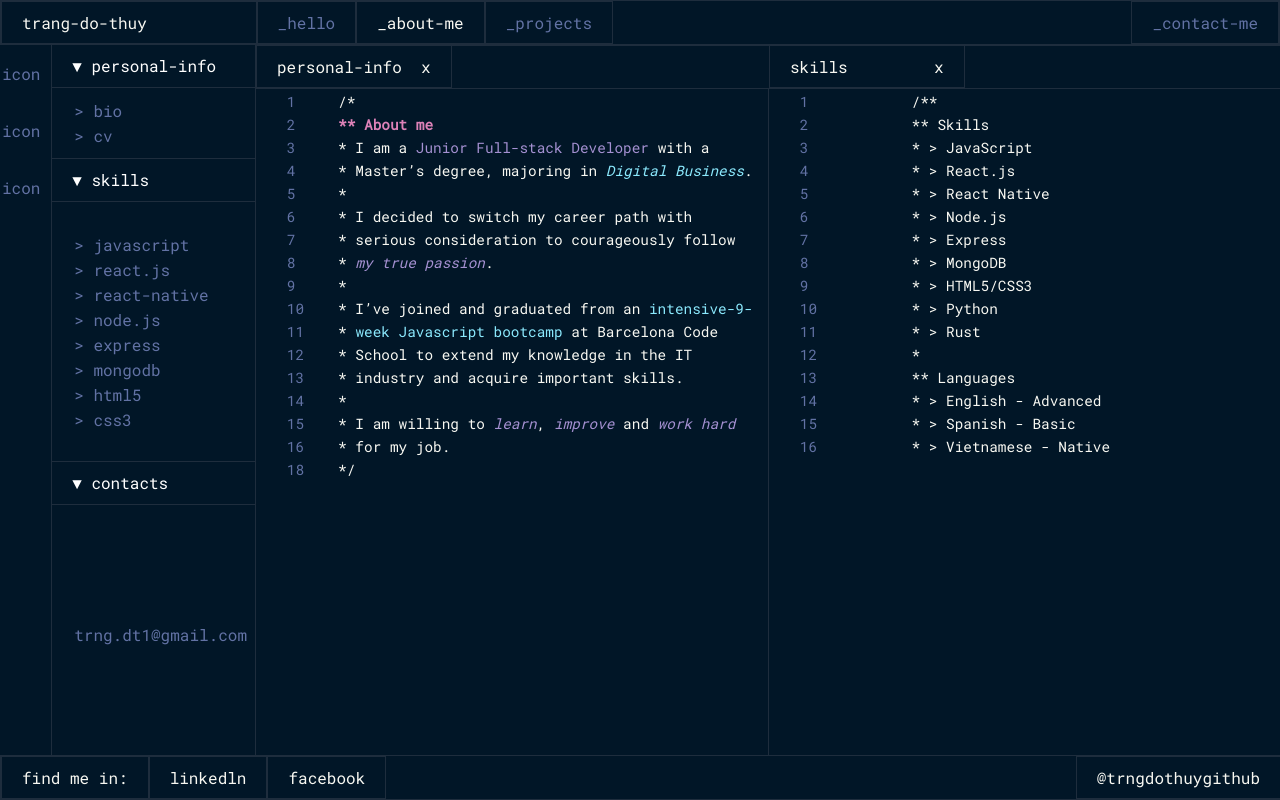
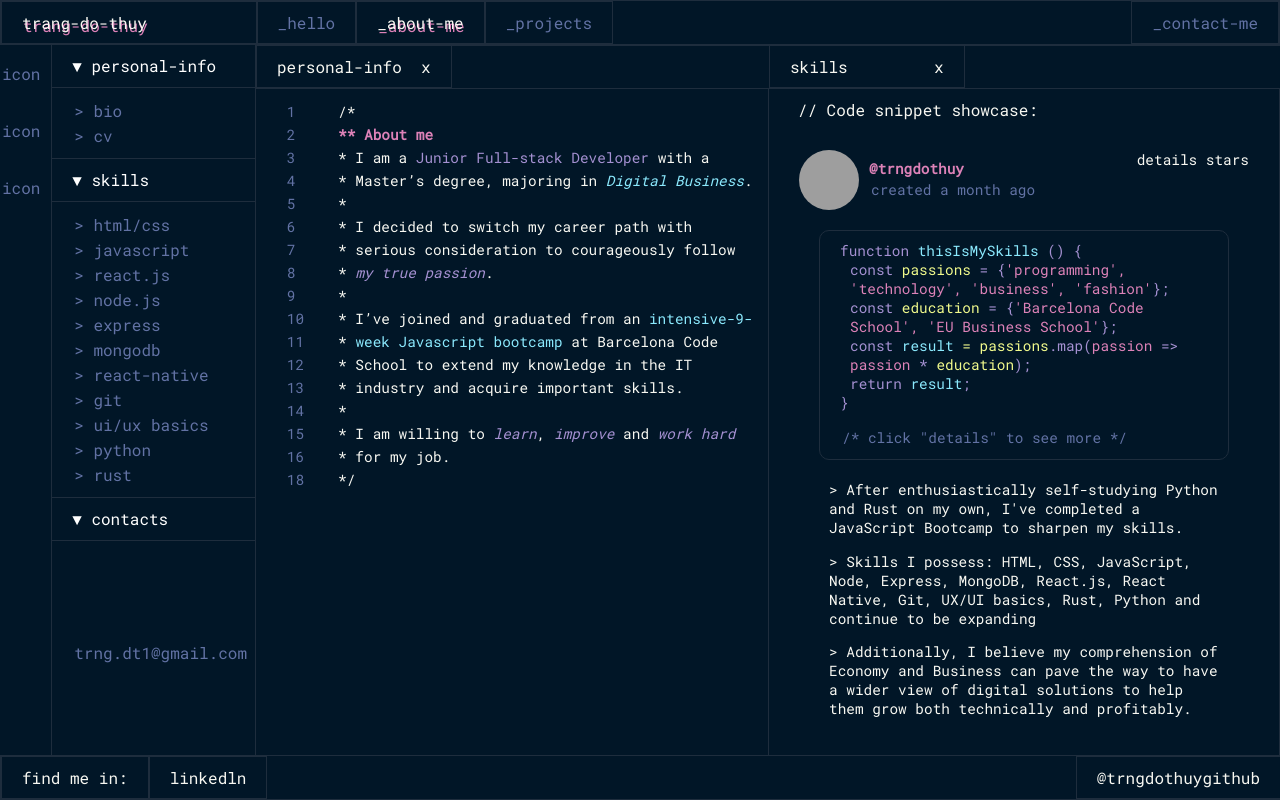
Before and after one commit to trngdothuy/portfolio-public, a React (Create React App) app: page /about-me in a window 1280 px wide. Built offline with nearby package versions, Linux system fonts and the light colour scheme; grey boxes are pictures that could not be loaded.

Commit message:
autopush

```diff
--- a/src/App.css
+++ b/src/App.css
@@ -6,6 +6,10 @@
   /* color: #607B96; */
   color: #F8F8F2;
   font-family: 'Roboto Mono', monospace;
+}
+
+a[href], input[type='submit'], input[type='image'], label[for], select, button, .pointer {
+  cursor: pointer;
 }
 
 h1 {
@@ -58,9 +62,11 @@ a {
   padding: 2px ;
 }
 
-.full-block {
+.full-block-home {
   display: flex;
   height: 90vh;
+  flex-wrap: wrap;
+  overflow: scroll;
 }
 
 .block-1 {
@@ -80,6 +86,11 @@ a {
 
 /* about-me */
 
+.full-block {
+  display: flex;
+  height: 90vh;
+}
+
 .icon-column {
   display: flex;
   flex-direction: column;
@@ -89,6 +100,7 @@ a {
 .personal-info-column {
   display: flex;
   flex-direction: column;
+  /* flex-wrap: wrap; */
   width: 80%;
 }
 
@@ -129,10 +141,24 @@ a {
 }
 
 .main-body{
+  padding-top: 10px;
   display: flex;
+  flex-direction: column;
+  flex-wrap: wrap;
+  /* height: 90vh; */
   font-size: 0.9em;
+  /* width: 20%; */
+}
+
+.main-body-abt-me-2{
+  padding-top: 10px;
+  display: flex;
   flex-direction: column;
-  width: 20%;
+  /* flex-wrap: wrap; */
+  overflow: scroll;
+  height: 80vh;
+  /* font-size: 0.9em; */
+  /* width: 20%; */
 }
 
 .column-number {
@@ -156,6 +182,54 @@ a {
 .number-column {
   padding: 0 2em;
   color: #6272A4;
+}
+
+.skill-card {
+  /* background-color: pink; */
+  padding: 30px;
+  font-size: 0.9em;
+}
+
+.skill-card-top-bar {
+  /* background-color: pink; */
+  display: flex;
+  justify-content: space-between;
+}
+
+.skill-card-top-left {
+  display: flex;
+  flex-direction: row;
+  align-items: center;
+}
+
+.skill-card-code{
+  /* background-color: white; */
+  margin: 20px;
+  border: 0.5px solid #1E2D3D;
+  border-radius: 10px;
+  padding: 10px 20px;
+}
+
+.skill-card-name-time {
+  padding-left: 10px;
+  display: flex;
+  flex-direction: column;
+}
+
+.left-space {
+  padding-left: 10px;
+}
+
+.skill-card-result {
+  /* background-color: white; */
+  /* margin: 20px 10px; */
+  padding: 0px 30px;
+}
+
+.skill-img {
+  width: 60px;
+  height: 60px;
+  border-radius: 50px;
 }
 
 /* td.text-column {
@@ -319,6 +393,7 @@ a {
 
 .nav-1 {
   width: 20vw;
+  text-shadow: 1px 3px #dd82b8;
 }
 
 .nav-2 {
--- a/src/components/Footer.js
+++ b/src/components/Footer.js
@@ -10,9 +10,9 @@ return (
             <div className="nav-box">
                 <a href="https://www.linkedin.com/in/trang-do-thuy-183435141/">linkedln</a>
             </div>
-            <div className="nav-box">
+            {/* <div className="nav-box">
                 <a href="/">facebook</a>
-            </div>
+            </div> */}
         </div>
 
         <div className="foot-2">
--- a/src/components/Navbar.js
+++ b/src/components/Navbar.js
@@ -4,14 +4,14 @@ import { NavLink } from "react-router-dom";
 const Navbar = () => {
 
   return (
-    <div class="full-nav">
-      <div class="nav-1">
-        <div class="nav-box">
+    <div className="full-nav">
+      <div className="nav-1">
+        <div className="nav-box">
           <a href="/">trang-do-thuy</a>
         </div>
       </div>
     <div className="nav-2">
-      <div class="nav-box">
+      <div className="nav-box">
         <NavLink
           to={"/"}
           style={ ({isActive}) => (
@@ -67,7 +67,10 @@ const linkStyles = {
     textDecoration: "none",
   },
   activeLink: {
-    textDecoration: "none",
+    // textDecoration: "pink underline",
     color: "#F8F8F2",
+    // color: "#dd82b8",
+    textShadow: "1px 3px #dd82b8",
+    // fontSize: "bold",
   },
 };
--- a/src/containers/AboutMe.js
+++ b/src/containers/AboutMe.js
@@ -4,31 +4,31 @@ import {useLocation, useNavigate} from 'react-router-dom'
 // import "./styles.css";
 
 function Home() {
-    const skills = ["javascript", "react.js","react-native","node.js","express","mongodb","html5","css3"];
+    const skills = ["html/css","javascript","react.js","node.js", "express","mongodb","react-native","git","ui/ux basics","python", "rust"];
 
-    const content = [
-        {line: 1, text: "/**"},
-        {line: 2, text: "** About me"},
-        {line: 3, text: "* I am a Junior Full-stack Developer"},
-        {line: 4, text: "*  with a Master’s degree, majoring in Digital"},
-        {line: 5, text: "* Business."},
-        {line: 6, text: "*"},
-        {line: 7, text: "* I decided to switch my career path with"},
-        {line: 8, text: "* serious consideration to courageously follow"},
-        {line: 9, text: "*  my true passion. "},
-        {line: 10, text: "*"},
-        {line: 11, text: "*  I’ve joined and graduated from an intensive-9-"},
-        {line: 12, text: "*  week Javascript bootcamp at Barcelona Code"},
-        {line: 13, text: "*  School to extend my knowledge in the IT"},
-        {line: 14, text: "*  industry and acquire important skills."},
-        {line: 15, text: "*"},
-        {line: 16, text: "*    I am willing to learn, improve and work hard"},
-        {line: 17, text: "*    for   my job."}]
+    // const content = [
+    //     {line: 1, text: "/**"},
+    //     {line: 2, text: "** About me"},
+    //     {line: 3, text: "* I am a Junior Full-stack Developer"},
+    //     {line: 4, text: "*  with a Master’s degree, majoring in Digital"},
+    //     {line: 5, text: "* Business."},
+    //     {line: 6, text: "*"},
+    //     {line: 7, text: "* I decided to switch my career path with"},
+    //     {line: 8, text: "* serious consideration to courageously follow"},
+    //     {line: 9, text: "*  my true passion. "},
+    //     {line: 10, text: "*"},
+    //     {line: 11, text: "*  I’ve joined and graduated from an intensive-9-"},
+    //     {line: 12, text: "*  week Javascript bootcamp at Barcelona Code"},
+    //     {line: 13, text: "*  School to extend my knowledge in the IT"},
+    //     {line: 14, text: "*  industry and acquire important skills."},
+    //     {line: 15, text: "*"},
+    //     {line: 16, text: "*    I am willing to learn, improve and work hard"},
+    //     {line: 17, text: "*    for   my job."}]
 
 return (
     <>
     <div className="full-block">
-        <div class="block-1">
+        <div className="block-1">
             <div className="icon-column">
             {/* bright when hovering */}
                 <p className="comment-text">icon</p>
@@ -69,7 +69,7 @@ return (
             </div>
         </div>
 
-        <div class="block-2-abtme">
+        <div className="block-2-abtme">
             <div className="first-row-body">
                 <div className="box-first-row">
                     <span>personal-info</span>
@@ -162,8 +162,54 @@ return (
                     <span>x</span>
                 </div>
             </div>
-            <div className="main-body">
-                <table className="table-1">
+
+            <div className="main-body-abt-me-2">
+                <></>
+                <div>	&#160;&#160;&#160;// Code snippet showcase:</div>
+                <div className="skill-card">
+                    {/* first bar top */}
+                    <div className="skill-card-top-bar">
+                        {/* left side - name, photo */}
+                        <div className="skill-card-top-left">
+                            <img className="skill-img" src="https://media.licdn.com/dms/image/D4D03AQG7wjUg53Fl4w/profile-displayphoto-shrink_400_400/0/1670675482237?e=1677715200&v=beta&t=gFARcdXV3023F8gL1ItYcZ8NdKKKZu6urVQXCASQivk" alt="Trang"/>
+                            <div className="skill-card-name-time"><b className="pink-text">@trngdothuy </b><span className="comment-text">created a month ago</span></div>
+                        </div>
+
+                    {/* right side - details, like */}
+                        <div className="skill-card-top-right">
+                            details
+                            stars
+                        </div>
+                    </div>
+
+
+                    {/* body - main code */}
+                    <div className="skill-card-code">
+                        {/* color */}
+                        <div> <span className="purple-text">function</span> <span className="blue-text">thisIsMySkills</span> <span className="purple-text">&#40;&#41; &#123; </span></div>
+                          <div className="left-space"><span className="purple-text">const</span> <span className="yellow-text">passions</span> <span className="purple-text">= &#123;<span className="pink-text">'programming', 'technology', 'business', 'fashion'</span>&#125;;</span></div>
+                          <div className="left-space">
+                          <span className="purple-text">const</span> <span className="yellow-text">education</span> <span className="purple-text">= &#123;<span className="pink-text">'Barcelona Code School', 'EU Business School'</span>&#125;;</span></div>
+                            <div className="left-space"><span className="purple-text">const</span> <span className="blue-text">result</span> <span className="yellow-text">= passions</span><span className="purple-text">.map&#40;<span className="pink-text">passion</span> &#61;&#62; <span className="pink-text">passion</span> * <span className="yellow-text">education</span>&#41;;</span></div>
+                            <div className="left-space"><span className="purple-text">return <span className="blue-text">result</span>;</span></div>
+                            <div><span className="purple-text">&#125;</span></div>
+                            <p> </p>
+                            <div className="comment-text">/* click "details" to see more */</div>
+                    </div>
+
+
+                    {/* result showcase */}
+                    <div className="skill-card-result">
+                        {/* if yes => display, no => display none */}
+                    {/* x button => display none (state) */}
+                    <p> > After enthusiastically self-studying Python and Rust on my own, I've completed a JavaScript Bootcamp to sharpen my skills.</p>
+                    <p> > Skills I possess: HTML, CSS, JavaScript, Node, Express, MongoDB, React.js, React Native, Git, UX/UI basics, Rust, Python and continue to be expanding</p>
+                    <p> > Additionally, I believe my comprehension of Economy and Business can pave the way to have a wider view of digital solutions to help them grow both technically and profitably.</p>
+                    </div>
+                </div>
+
+
+                {/* <table className="table-1">
                     <tr>
                         <td className="number-column">1</td>
                         <td className="text-column">/**</td>
@@ -228,7 +274,7 @@ return (
                         <td className="number-column">16</td>
                         <td className="text-column">* &gt; Vietnamese - Native </td>
                     </tr>
-                </table>
+                </table> */}
             </div>
         </div>
     </div></>
@@ -237,16 +283,11 @@ return (
 
 export default Home;
 
-// function thisIsMySkills () {
-//     const passions = {programming, technology, business, fashion}
-//     const education = {'Barcelona Code School', 'EU Business School'}
-//     const result = passions.map(passion => passion * education)
-//     return result
+
+
+// let languagesSpoken = () => {
+//     const motherTounge = "Vietnamese"
+//     const earthLingo = {"English", "Spanish"}
+//     const lingua = earthLingo.reduce((total, value) => (total + value), motherTounge)
+//     return lingua
 // }
-
-// function languagesISpeak () {
-//     const motherTounge = "Vietnamese"
-
-//     const result = passions.map(passion => passion * education)
-//     return result
-// }
--- a/src/containers/Contact.js
+++ b/src/containers/Contact.js
@@ -110,7 +110,7 @@ return (
             </div>
         </div>
 
-        <div class="block-2-abtme">
+        <div className="block-2-abtme">
             <div className="first-row-body">
                 <div className="box-first-row">
                     <span>contacts</span>
--- a/src/containers/Home.js
+++ b/src/containers/Home.js
@@ -7,7 +7,7 @@ function Home() {
 
 return (
     <>
-    <div className="full-block">
+    <div className="full-block-home">
         <div class="block-1"></div>
         <div class="block-2">
             <h5>Hi all, I am</h5>
```
Also changed, not shown: src/containers/Projects.js (+5 -5 lines).
